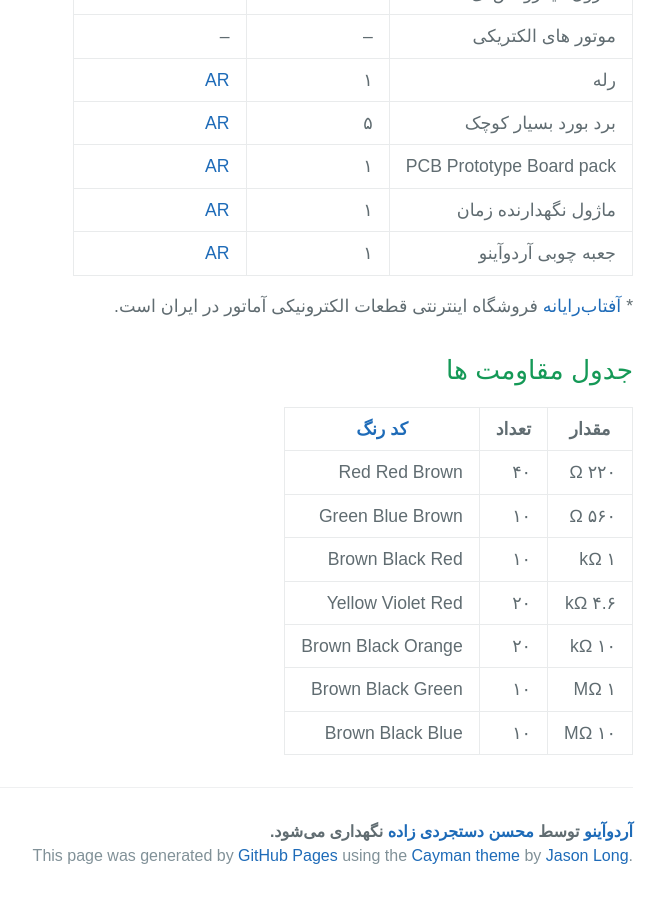
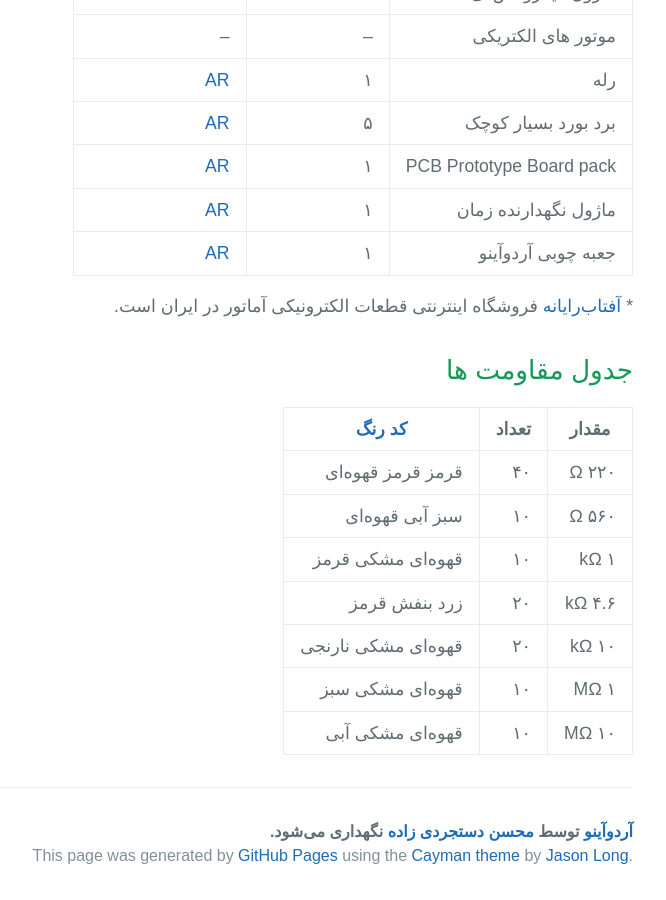
Before and after one commit to mohsend/arduino, a Jekyll site: the page built from arduino_starter_kit.markdown, in a window 1280 px wide and 900 px high, scrolled down 1541 px. Shown: the whole window, without its empty margins (423-1089 px from the left). Built offline with Jekyll 4.4.1, drawn with Linux system fonts in a browser that asks for light colours; some web fonts are replaced; some of the changed text lies outside the part shown.

```diff
--- a/_includes/page-header.html
+++ b/_includes/page-header.html
@@ -1,6 +1,7 @@
 <section class="page-header">
   <h1 class="project-name">{{ site.title }}</h1>
   <h2 class="project-tagline">{{ site.tagline }}</h2>
+  <a href="https://youtu.be/dncJ3_UzJKY" class="btn">یوتوب</a>
+  <a href="https://github.com/mohsend/arduino/releases/download/1.0/Arduino.pdf" class="btn">اسلاید</a>
   <a href="https://github.com/mohsend/arduino" class="btn">گیتهاب</a>
-  <a href="https://github.com/mohsend/arduino/releases/download/1.0/Arduino.pdf" class="btn">دانلود اسلایدشو</a>
 </section>
--- a/arduino_starter_kit.markdown
+++ b/arduino_starter_kit.markdown
@@ -45,10 +45,10 @@ layout: page
 
 | مقدار  | تعداد | [کد رنگ](http://www.electronics2000.co.uk/calc/resistor-code-calculator.php) |
 | ------ | -------- | ---------- |
-| ۲۲۰ Ω  | ۴۰       | Red Red Brown |
-| ۵۶۰ Ω  | ۱۰       | Green Blue Brown |
-| ۱ kΩ   | ۱۰       | Brown Black Red |
-| ۴.۶ kΩ | ۲۰       | Yellow Violet Red |
-| ۱۰ kΩ  | ۲۰       | Brown Black Orange |
-| ۱ MΩ   | ۱۰       | Brown Black Green |
-| ۱۰ MΩ  | ۱۰       | Brown Black Blue |
+| ۲۲۰ Ω  | ۴۰       | قرمز قرمز قهوه‌ای |
+| ۵۶۰ Ω  | ۱۰       | سبز آبی قهوه‌ای |
+| ۱ kΩ   | ۱۰       | قهوه‌ای مشکی قرمز |
+| ۴.۶ kΩ | ۲۰       | زرد بنفش قرمز |
+| ۱۰ kΩ  | ۲۰       | قهوه‌ای مشکی نارنجی |
+| ۱ MΩ   | ۱۰       | قهوه‌ای مشکی سبز |
+| ۱۰ MΩ  | ۱۰       | قهوه‌ای مشکی آبی |
```
Also changed, not shown: index.html (+28 -5 lines), 10 other files.
